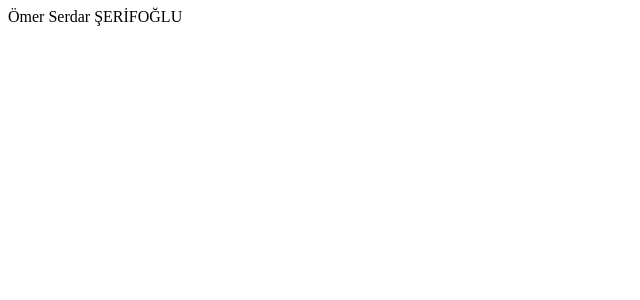
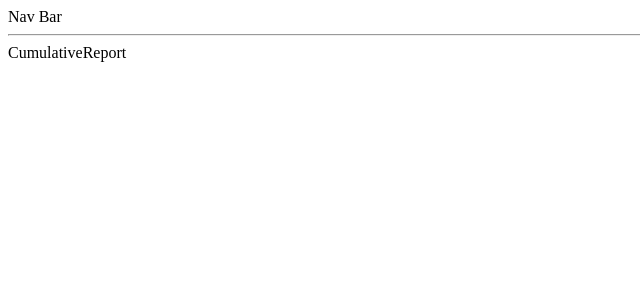
Before and after one commit to SerdarSerifoglu/Investment-Benchmark, a React (Vite) app in the folder frontend/: page /cumulative-report in a window 1280 px wide. Shown: the top 300 px of the page, without its empty margins (0-640 px from the left). Built offline with nearby package versions, Linux system fonts and the light colour scheme.

Commit message:
Outlet implementation

```diff
--- a/frontend/src/App.js
+++ b/frontend/src/App.js
@@ -1,12 +1,18 @@
 import { StrictMode, useState } from "react";
 import { render } from "react-dom";
 import { BrowserRouter, Routes, Route, Link } from "react-router-dom";
+import CumulativeReport from "./pages/CumulativeReport";
+import MainPage from "./pages/MainPage";
 
 const App = () => {
   return (
     <StrictMode>
       <BrowserRouter>
-        <div>Ömer Serdar ŞERİFOĞLU</div>
+        <Routes>
+          <Route path="/" element={<MainPage />}>
+            <Route path="/cumulative-report" element={<CumulativeReport />} />
+          </Route>
+        </Routes>
       </BrowserRouter>
     </StrictMode>
   );
--- /dev/null
+++ b/frontend/src/pages/CumulativeReport.js
@@ -0,0 +1,5 @@
+const CumulativeReport = () => {
+  return <div>CumulativeReport</div>;
+};
+
+export default CumulativeReport;
--- /dev/null
+++ b/frontend/src/pages/MainPage.js
@@ -0,0 +1,13 @@
+import { Outlet } from "react-router-dom";
+
+const MainPage = () => {
+  return (
+    <>
+      Nav Bar
+      <hr />
+      <Outlet />
+    </>
+  );
+};
+
+export default MainPage;
```
